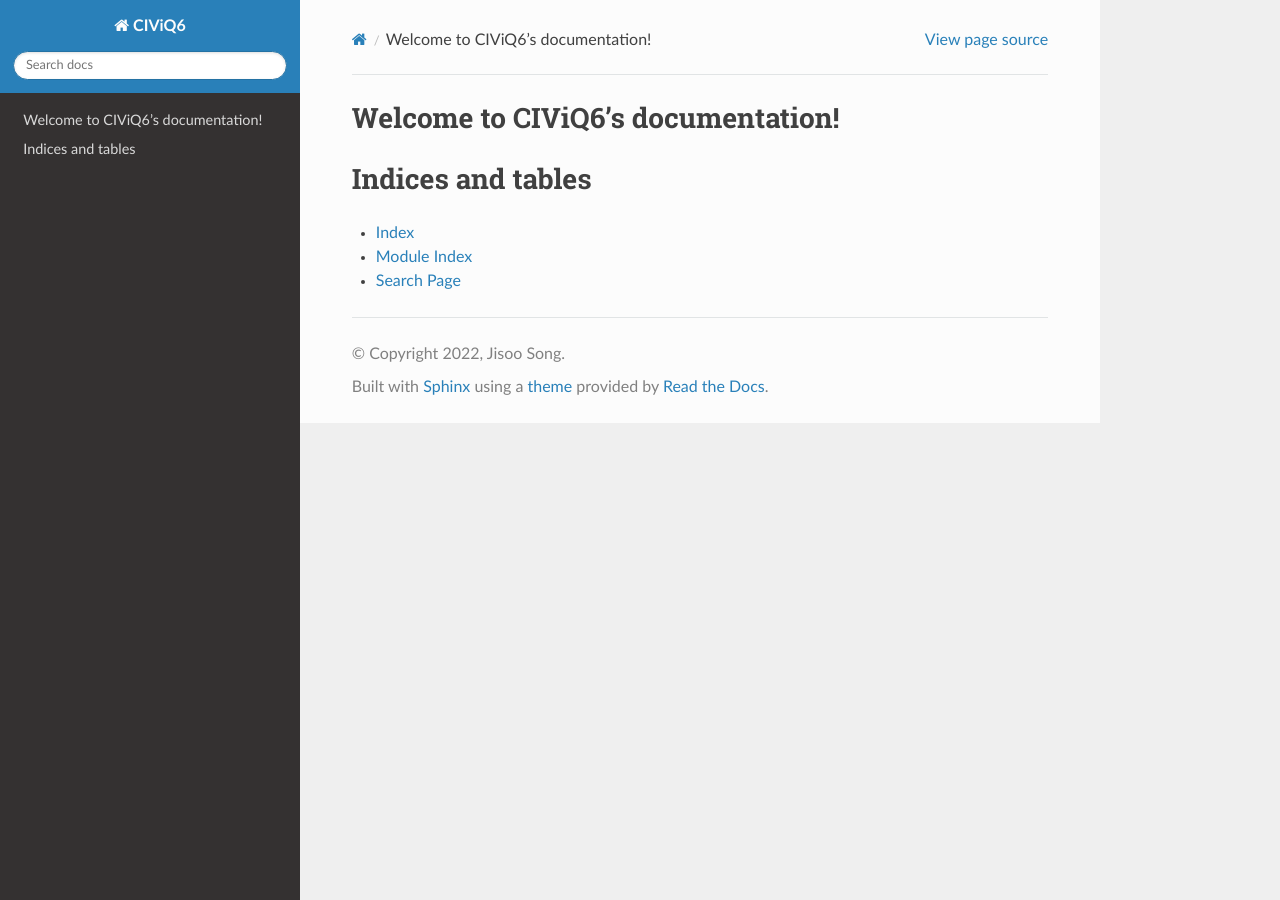
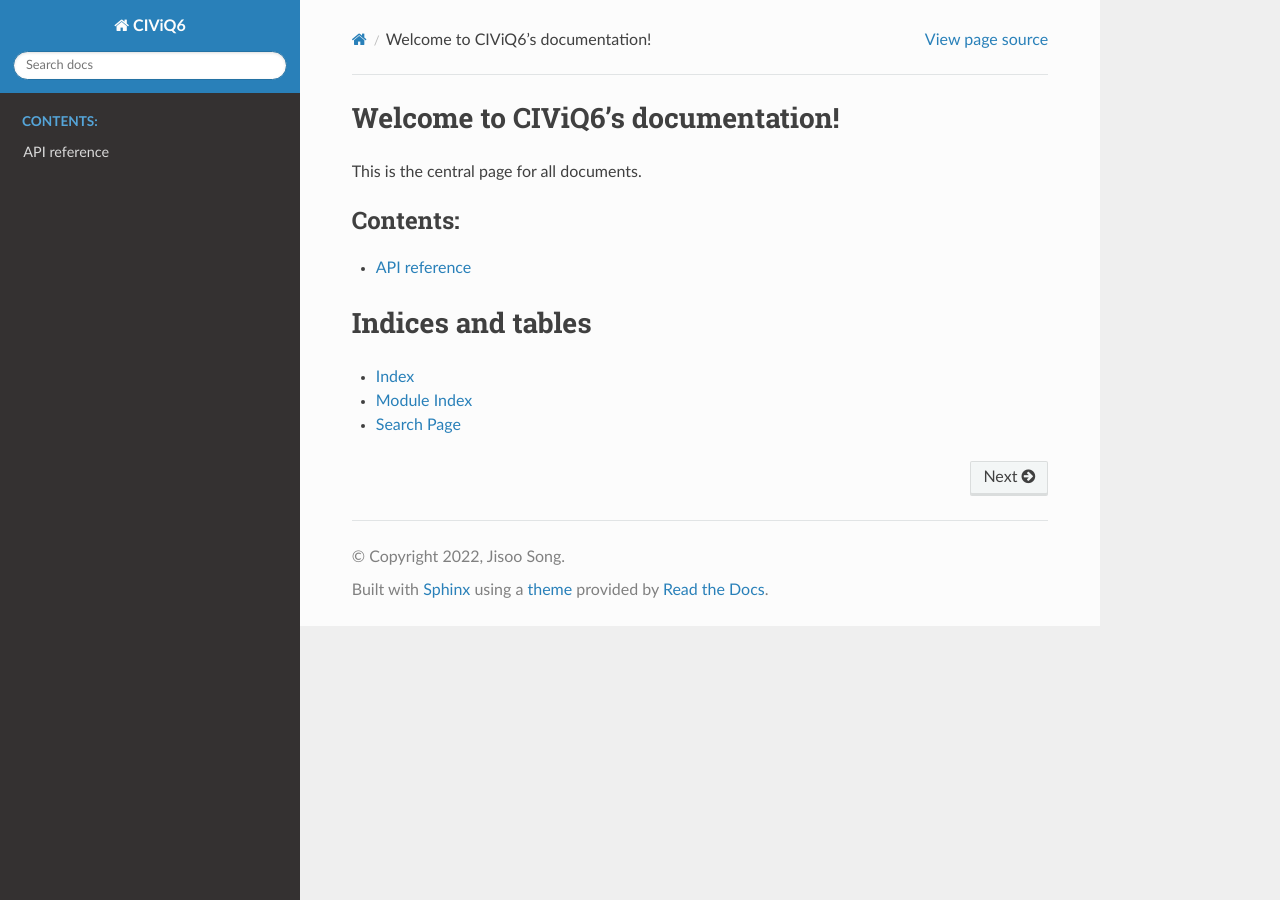
Before and after one commit to JSS95/civiq6, a Sphinx documentation site: the page built from doc/source/index.rst, in a window 1280 px wide. Built offline with Sphinx 7.4.7 and the Read the Docs theme 2.0.0, drawn with Linux system fonts in a browser that asks for light colours.

Commit message:
doc: add reference directory

```diff
--- a/doc/source/index.rst
+++ b/doc/source/index.rst
@@ -6,11 +6,13 @@
 Welcome to CIViQ6's documentation!
 ==================================
 
+This is the central page for all documents.
+
 .. toctree::
    :maxdepth: 2
    :caption: Contents:
 
-
+   API reference <reference/index>
 
 Indices and tables
 ==================
```
Also changed, not shown: doc/source/reference/index.rst (added, +9 -0 lines).
